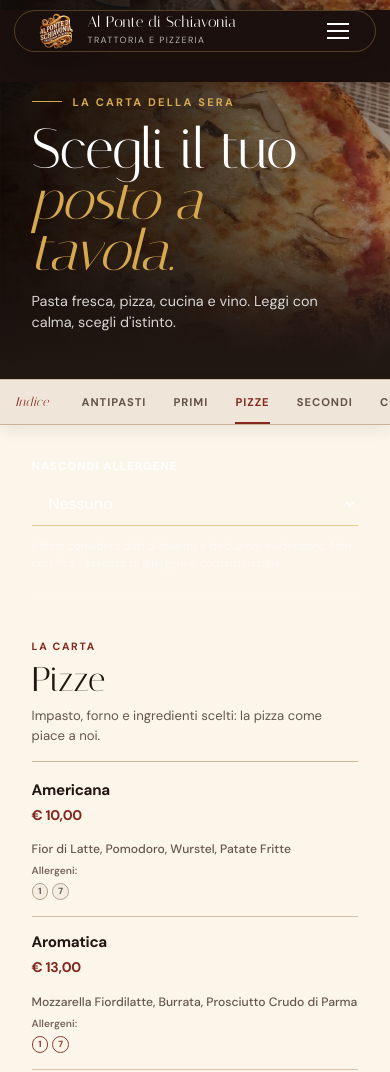
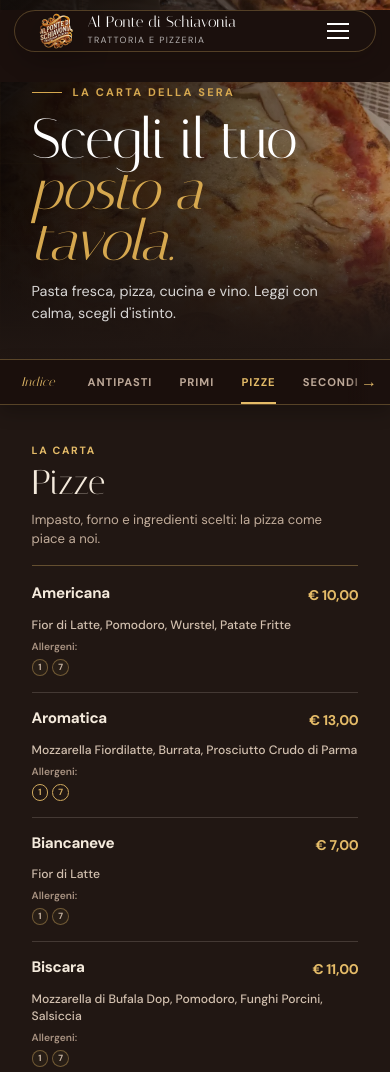
Before and after one commit to dal1312/-ponte6, a website: page menu.html in a window 390 px wide. Shown: the top 1072 px of the page. Drawn offline with Linux system fonts and the light colour scheme.

Commit message:
feat: improve dark menu readability

```diff
--- a/css/styles.css
+++ b/css/styles.css
@@ -1233,6 +1233,7 @@ section { padding: 104px 0; }
 }
 .allergen-legend { margin-top: .55rem; text-align: left; }
 .allergen-legend summary { cursor: pointer; font-size: .72rem; font-weight: 800; color: var(--gold); }
+.allergen-legend p { margin-top: .65rem; color: rgba(255,248,236,.66); font-size: .72rem; line-height: 1.5; }
 .allergen-legend ol {
   display: grid;
   grid-template-columns: repeat(4, minmax(0, 1fr));
@@ -1671,27 +1672,6 @@ section { padding: 104px 0; }
 .restaurant-status.is-open::before { background: #5ed08a; box-shadow: 0 0 0 4px rgba(94,208,138,.16); }
 .restaurant-status-card { color: var(--ink); background: var(--cream); border-color: var(--border); margin-top: 0; }
 
-.menu-tools {
-  display: flex;
-  align-items: end;
-  gap: 1.25rem;
-  padding: 0 0 1.35rem;
-  margin-bottom: 2.25rem;
-  border: 0;
-  border-bottom: 1px solid rgba(255,255,255,.12);
-  border-radius: 0;
-  background: transparent;
-  color: white;
-}
-.menu-tool-field { flex: 0 1 280px; }
-.menu-tools label { display: block; margin-bottom: .4rem; font-size: .72rem; font-weight: 800; letter-spacing: .08em; text-transform: uppercase; }
-.menu-tools select {
-  width: 100%; min-height: 42px; padding: .62rem .8rem;
-  border: 0; border-bottom: 1px solid rgba(214,168,79,.55); border-radius: 0;
-  background: transparent; color: white; font: inherit;
-}
-.menu-tools select option { color: var(--ink); background: white; }
-.menu-filter-safety { max-width: 560px; margin: 0 0 .5rem; color: rgba(255,255,255,.56); font-size: .72rem; line-height: 1.45; }
 .menu-no-results { padding: 3rem 1rem; text-align: center; color: rgba(255,255,255,.75); }
 .availability-badge { display: inline-flex; width: fit-content; margin: .35rem 0; padding: .28rem .55rem; border-radius: 999px; background: rgba(154,62,49,.12); color: #c96d60; font-size: .68rem; font-weight: 800; letter-spacing: .04em; text-transform: uppercase; }
 .is-unavailable { opacity: .62; }
@@ -3409,8 +3389,6 @@ button:disabled { opacity: .5; cursor: not-allowed; }
   .logo-text { font-size: 1rem; white-space: nowrap; }
   .logo span,
   .logo-text small { font-size: .57rem; letter-spacing: .16em; white-space: nowrap; }
-  .menu-tools { align-items: stretch; flex-direction: column; gap: .8rem; padding: 0 0 1rem; }
-  .menu-tool-field { flex-basis: auto; width: 100%; }
   .form-row { grid-template-columns: 1fr; gap: 0; }
 
   .order-experience .order-cart {
@@ -3722,26 +3700,63 @@ button:disabled { opacity: .5; cursor: not-allowed; }
 
 .after-dark-menu .menu-filters,
 .after-dark-order .menu-filters {
-  border-color: #d3c1ab;
-  background: rgba(246,238,225,.97);
-  box-shadow: 0 10px 30px rgba(48,29,22,.08);
+  border-color: rgba(228,187,104,.32);
+  background: rgba(27,16,13,.98);
+  box-shadow: 0 12px 32px rgba(0,0,0,.28);
 }
 .after-dark-menu .filter-index-label,
-.after-dark-order .filter-index-label { color: #84281f; }
+.after-dark-order .filter-index-label { color: #e4bb68; }
 .after-dark-menu .filter-btn,
-.after-dark-order .filter-btn { color: #655248; }
+.after-dark-order .filter-btn { color: #bda898; }
 .after-dark-menu .filter-btn:hover,
-.after-dark-order .filter-btn:hover { color: #231612; }
+.after-dark-order .filter-btn:hover { color: #fff8ec; }
 .after-dark-menu .filter-btn.active,
-.after-dark-order .filter-btn.active { color: #84281f; }
+.after-dark-order .filter-btn.active { color: #e4bb68; }
 .after-dark-menu .filter-btn.active::after,
-.after-dark-order .filter-btn.active::after { background: #84281f; }
+.after-dark-order .filter-btn.active::after { background: #e4bb68; }
 
 .after-dark-menu .menu-main,
 .after-dark-order .order-page {
-  background: #fbf5ea;
-  color: #231612;
-}
+  background: #211713;
+  color: #f4eadc;
+}
+.after-dark-menu .menu-grid {
+  width: min(100%, 900px);
+  grid-template-columns: 1fr;
+  column-gap: 0;
+}
+.after-dark-menu .menu-item-content {
+  padding: 1.25rem 0;
+}
+.after-dark-menu .menu-item-content.has-photo .menu-item-layout {
+  grid-template-columns: 88px minmax(0, 1fr);
+  gap: 1.25rem;
+  align-items: center;
+}
+.after-dark-menu .menu-item-content.has-photo .menu-item-copy {
+  grid-column: 2;
+  grid-row: 1;
+}
+.after-dark-menu .dish-photo-thumb {
+  grid-column: 1;
+  grid-row: 1;
+}
+.after-dark-menu .menu-item-header {
+  display: grid;
+  grid-template-columns: minmax(0, 1fr) 90px;
+  align-items: baseline;
+  margin-bottom: .4rem;
+}
+.after-dark-menu .menu-item-header .price { justify-self: end; }
+.after-dark-menu .menu-item-header h3 {
+  max-width: none;
+  font-size: clamp(1.35rem, 1.8vw, 1.7rem);
+}
+.after-dark-menu .dish-description {
+  max-width: 60ch;
+  color: #d2c0af;
+}
+.filter-scroll-cue { display: none; }
 .after-dark-menu .navbar,
 .after-dark-order .navbar { background: #1b100d; }
 .after-dark-menu .nav-container,
@@ -3751,62 +3766,62 @@ button:disabled { opacity: .5; cursor: not-allowed; }
   box-shadow: 0 8px 24px rgba(23,12,8,.18);
 }
 .after-dark-menu .menu-category-intro,
-.after-dark-order .order-menu h2 { border-color: #cbb69e; }
+.after-dark-order .order-menu h2 { border-color: rgba(228,187,104,.34); }
 .after-dark-menu .menu-category-kicker,
-.after-dark-order .order-menu h2::before { color: #84281f; }
+.after-dark-order .order-menu h2::before { color: #e4bb68; }
 .after-dark-menu .menu-category-intro h2,
 .after-dark-menu .menu-category-summary p,
 .after-dark-menu .menu-item-header h3,
 .after-dark-order .order-item-name,
-.after-dark-order .order-menu h2 { color: #231612; }
-.after-dark-menu .menu-category-summary p { color: #67564d; }
+.after-dark-order .order-menu h2 { color: #f4eadc; }
+.after-dark-menu .menu-category-summary p { color: #c2ad9b; }
 
 .after-dark-menu .menu-item,
 .after-dark-order .order-item {
-  border-bottom-color: #d4c2ad;
+  border-bottom-color: rgba(244,234,220,.16);
   background: transparent;
 }
 .after-dark-menu .menu-item:hover,
 .after-dark-order .order-item:hover {
-  border-bottom-color: #84281f;
-  background: rgba(132,40,31,.035);
+  border-bottom-color: rgba(228,187,104,.58);
+  background: rgba(228,187,104,.055);
 }
 .after-dark-menu .dish-description,
-.after-dark-order .order-pizza-ingredients { color: #67564d; }
+.after-dark-order .order-pizza-ingredients { color: #d2c0af; }
 .after-dark-menu .price,
-.after-dark-order .order-item-price { color: #84281f; }
+.after-dark-order .order-item-price { color: #e4bb68; }
 .after-dark-menu .dish-photo-thumb,
 .after-dark-order .order-dish-photo {
-  border-color: #b69873;
-  background: #e6d8c5;
-  box-shadow: 0 0 0 4px rgba(132,40,31,.055);
+  border-color: rgba(228,187,104,.58);
+  background: #160e0b;
+  box-shadow: 0 0 0 4px rgba(228,187,104,.06);
 }
 .after-dark-menu .allergens,
-.after-dark-order .allergens { color: #67564d; }
+.after-dark-order .allergens { color: #bba796; }
 .after-dark-menu .allergens::before,
-.after-dark-order .allergens::before { color: #7a675d; }
+.after-dark-order .allergens::before { color: #a99382; }
 .after-dark-menu .allergen,
 .after-dark-order .allergen {
   position: relative;
   padding: 0;
-  color: #6b574c;
+  color: #bba796;
 }
 .after-dark-menu .allergen b,
 .after-dark-order .allergen b {
   width: 1.05rem;
   height: 1.05rem;
-  border: 1px solid #b7a18c;
-  background: rgba(92,68,56,.045);
-  color: #6b574c;
+  border: 1px solid rgba(228,187,104,.38);
+  background: rgba(228,187,104,.04);
+  color: #c8b5a4;
   font-size: .56rem;
 }
 .after-dark-menu .allergen-inferred,
-.after-dark-order .allergen-inferred { color: #67564d; }
+.after-dark-order .allergen-inferred { color: #c2ad9b; }
 .after-dark-menu .allergen-inferred b,
 .after-dark-order .allergen-inferred b {
-  border-color: #84281f;
+  border-color: #e4bb68;
   background: transparent;
-  color: #84281f;
+  color: #e4bb68;
 }
 .after-dark-menu .allergen-name,
 .after-dark-menu .allergen-tag,
@@ -3824,20 +3839,20 @@ button:disabled { opacity: .5; cursor: not-allowed; }
 }
 .after-dark-menu .allergens-disclaimer,
 .after-dark-order .order-allergen-note {
-  border-color: #cfbaa2;
-  background: rgba(255,255,255,.34);
-  color: #67564d;
+  border-color: rgba(228,187,104,.28);
+  background: rgba(228,187,104,.055);
+  color: #c2ad9b;
 }
 .after-dark-order .btn-add-small {
-  border-color: #84281f;
-  background: #84281f;
-  color: #fff8ec;
+  border-color: #e4bb68;
+  background: transparent;
+  color: #e4bb68;
 }
 .after-dark-order .btn-add-small:not(.btn-customize-order):hover {
-  background: #5f1c17;
-  color: #fff8ec;
-}
-.after-dark-order .order-item-bottom { border-color: #d8c8b6; }
+  background: #e4bb68;
+  color: #17100d;
+}
+.after-dark-order .order-item-bottom { border-color: rgba(244,234,220,.1); }
 
 @media (max-width: 768px) {
   .after-dark-home .hero { min-height: 720px; }
@@ -3852,8 +3867,37 @@ button:disabled { opacity: .5; cursor: not-allowed; }
   .after-dark-order .navbar { height: 72px; }
   .after-dark-menu .menu-filters,
   .after-dark-order .menu-filters {
-    border-bottom-color: #c9b299;
-    box-shadow: 0 5px 14px rgba(47,28,20,.08);
+    border-bottom-color: rgba(228,187,104,.3);
+    box-shadow: 0 7px 18px rgba(0,0,0,.24);
+  }
+  .after-dark-menu .menu-page-hero {
+    min-height: 320px;
+    padding: 5.2rem 0 2.15rem;
+  }
+  .after-dark-menu .menu-filters {
+    position: sticky;
+    top: 72px;
+    width: 100%;
+    margin-top: 0;
+    overflow: hidden;
+  }
+  .after-dark-menu .menu-filters .container {
+    overflow-x: auto;
+    scrollbar-width: none;
+  }
+  .after-dark-menu .menu-filters .container::-webkit-scrollbar { display: none; }
+  .after-dark-menu .filter-scroll-cue {
+    position: absolute;
+    top: 0;
+    right: 0;
+    bottom: 0;
+    z-index: 2;
+    display: grid;
+    width: 42px;
+    place-items: center;
+    background: linear-gradient(90deg, transparent, #1b100d 48%);
+    color: #e4bb68;
+    pointer-events: none;
   }
   .after-dark-menu .filter-index-label,
   .after-dark-menu .filter-btn,
@@ -3880,6 +3924,7 @@ button:disabled { opacity: .5; cursor: not-allowed; }
   .after-dark-menu .menu-item-content.has-photo .menu-item-layout {
     grid-template-columns: 48px minmax(0, 1fr);
     gap: .7rem;
+    align-items: start;
   }
   .after-dark-menu .menu-item-content.has-photo .menu-item-copy {
     grid-column: 2;
@@ -3898,7 +3943,12 @@ button:disabled { opacity: .5; cursor: not-allowed; }
     line-height: 1.22;
     letter-spacing: -.02em;
   }
-  .after-dark-menu .price { margin-top: .28rem; font-size: .88rem; }
+  .after-dark-menu .menu-item-header {
+    grid-template-columns: minmax(0, 1fr) 72px;
+    align-items: start;
+    gap: .45rem;
+  }
+  .after-dark-menu .price { margin-top: 0; font-size: .88rem; }
   .after-dark-menu .dish-description {
     font-size: .76rem;
     line-height: 1.38;
@@ -3906,6 +3956,11 @@ button:disabled { opacity: .5; cursor: not-allowed; }
   .after-dark-menu .allergens { margin-top: .45rem; gap: .25rem; }
   .after-dark-menu .allergens::before { margin-right: .15rem; }
   .after-dark-menu .allergen { font-size: .57rem; }
+  .after-dark-order .cart-items {
+    max-height: min(28vh, 220px);
+    overflow-y: auto;
+    overscroll-behavior: contain;
+  }
 }
 
 /* Reduced motion */
--- a/js/main.js
+++ b/js/main.js
@@ -860,6 +860,17 @@ if (document.getElementById('dishPhotoDialog')) setupDishPhotoDialog();
    MENU FILTERS
 ======================================== */
 const filterBtns = document.querySelectorAll('.filter-btn');
+const filterScroller = document.querySelector('#menuFilters .container');
+const filterScrollCue = document.querySelector('#menuFilters .filter-scroll-cue');
+if (filterScroller && filterScrollCue) {
+    const syncFilterScrollCue = () => {
+        const reachedEnd = filterScroller.scrollLeft + filterScroller.clientWidth >= filterScroller.scrollWidth - 4;
+        filterScrollCue.toggleAttribute('hidden', reachedEnd);
+    };
+    filterScroller.addEventListener('scroll', syncFilterScrollCue, { passive: true });
+    window.addEventListener('resize', syncFilterScrollCue);
+    requestAnimationFrame(syncFilterScrollCue);
+}
 const menuCategoryCopy = {
     antipasti: 'Per iniziare con il passo giusto.',
     primi: 'Pasta fresca e ricette della tradizione romagnola.',
@@ -884,17 +895,21 @@ function updateMenuCategoryIntro(category) {
 
 function applyMenuFilters() {
     const activeCategory = document.querySelector('#menuFilters .filter-btn.active')?.dataset.category || 'all';
-    const excludedAllergen = (document.getElementById('menuExcludeAllergen')?.value || '').toLocaleLowerCase('it');
     const items = [...document.querySelectorAll('#menu-grid .menu-item')];
     let visibleCount = 0;
 
     items.forEach(item => {
         const categoryMatches = activeCategory === 'all' || item.dataset.category === activeCategory;
-        const allergenMatches = !excludedAllergen || !item.dataset.allergens.includes(excludedAllergen);
-        const visible = categoryMatches && allergenMatches;
+        const visible = categoryMatches;
         item.hidden = !visible;
         item.style.display = visible ? '' : 'none';
-        if (visible) visibleCount += 1;
+        if (visible) {
+            // Gli elementi inizialmente nascosti non entrano nell'IntersectionObserver:
+            // rendili leggibili appena il filtro li mostra.
+            item.classList.add('visible');
+            observer?.unobserve(item);
+            visibleCount += 1;
+        }
     });
 
     const noResults = document.getElementById('menuNoResults');
@@ -933,5 +948,3 @@ if (initialMenuFilter && document.getElementById('menu-grid')) {
     updateMenuCategoryIntro(initialCategory);
     applyMenuFilters();
 }
-
-document.getElementById('menuExcludeAllergen')?.addEventListener('change', applyMenuFilters);
--- a/menu.html
+++ b/menu.html
@@ -102,33 +102,11 @@
         <button class="filter-btn" data-category="vini_bianchi" aria-pressed="false">Vini bianchi</button>
         <button class="filter-btn" data-category="vini_rossi" aria-pressed="false">Vini rossi</button>
     </div>
+    <span class="filter-scroll-cue" aria-hidden="true">→</span>
 </div>
 
 <main class="menu-main">
     <div class="container">
-        <section class="menu-tools" aria-label="Filtri menu">
-            <div class="menu-tool-field">
-                <label for="menuExcludeAllergen">Nascondi allergene</label>
-                <select id="menuExcludeAllergen">
-                    <option value="">Nessuno</option>
-                    <option value="glutine">Glutine</option>
-                    <option value="crostacei">Crostacei</option>
-                    <option value="uova">Uova</option>
-                    <option value="pesce">Pesce</option>
-                    <option value="arachidi">Arachidi</option>
-                    <option value="soia">Soia</option>
-                    <option value="latte">Latte</option>
-                    <option value="frutta a guscio">Frutta a guscio</option>
-                    <option value="sedano">Sedano</option>
-                    <option value="senape">Senape</option>
-                    <option value="sesamo">Sesamo</option>
-                    <option value="solfiti">Solfiti</option>
-                    <option value="lupini">Lupini</option>
-                    <option value="molluschi">Molluschi</option>
-                </select>
-            </div>
-            <p class="menu-filter-safety">Il filtro considera dati dichiarati e deduzioni evidenziate. Non certifica l’assenza di allergeni o contaminazioni.</p>
-        </section>
         <section class="menu-category-intro" id="menuCategoryIntro" aria-live="polite">
             <div>
                 <span class="menu-category-kicker">La carta</span>
@@ -144,9 +122,9 @@
         <p class="menu-no-results" id="menuNoResults" hidden>Nessun piatto corrisponde ai filtri selezionati.</p>
 
         <div class="allergens-disclaimer animate-on-scroll">
-            <p><strong>Allergeni:</strong> numero pieno = dichiarato; numero tratteggiato = dedotto. Verifica sempre con il personale.</p>
             <details class="allergen-legend">
-                <summary>Legenda 1–14 · Reg. (UE) 1169/2011</summary>
+                <summary>Allergeni e informazioni</summary>
+                <p>Numero pieno = dichiarato; numero tratteggiato = dedotto. Verifica sempre con il personale.</p>
                 <ol>
                     <li>Glutine</li><li>Crostacei</li><li>Uova</li><li>Pesce</li>
                     <li>Arachidi</li><li>Soia</li><li>Latte</li><li>Frutta a guscio</li>
@@ -182,6 +160,6 @@
 <script src="js/menu-data.js"></script>
 <script src="js/core.js?v=80"></script>
 <script src="js/site-ui.js?v=80"></script>
-<script src="js/main.js?v=80"></script>
+<script src="js/main.js?v=86"></script>
 </body>
 </html>
--- a/service-worker.js
+++ b/service-worker.js
@@ -1,4 +1,4 @@
-const CACHE_VERSION = "v80";
+const CACHE_VERSION = "v86";
 const STATIC_CACHE = `ponte6-static-${CACHE_VERSION}`;
 const RUNTIME_CACHE = `ponte6-runtime-${CACHE_VERSION}`;
 const RUNTIME_LIMIT = 50;
@@ -15,7 +15,7 @@ const APP_SHELL = [
   "./css/styles.css",
   "./js/core.js?v=80",
   "./js/site-ui.js?v=80",
-  "./js/main.js?v=80",
+  "./js/main.js?v=86",
   "./js/site-config.js",
   "./js/site.js",
   "./js/order.js",
```
Also changed, not shown: ordina.html (+1 -1 lines), tests/e2e/site.spec.js (+14 -3 lines).
